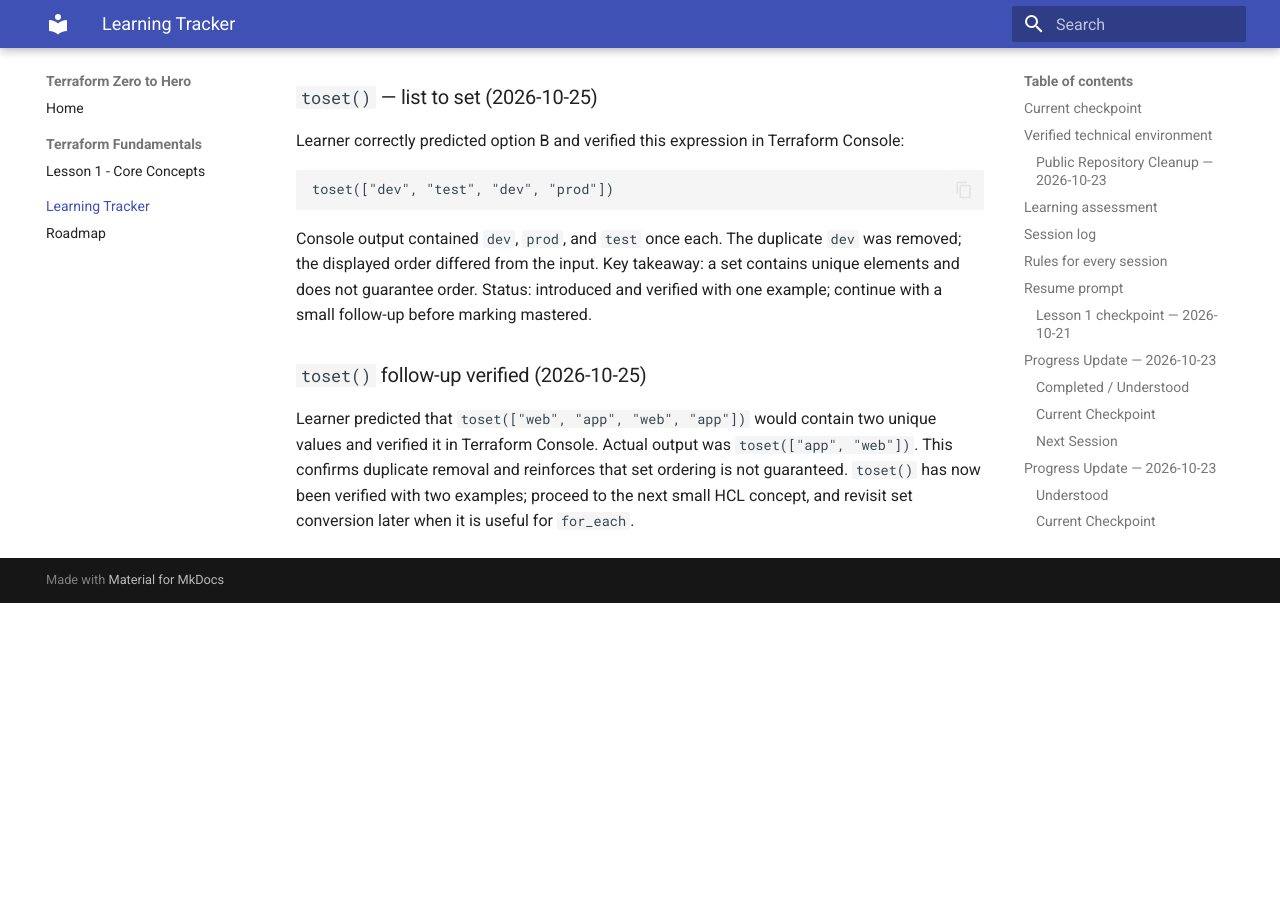
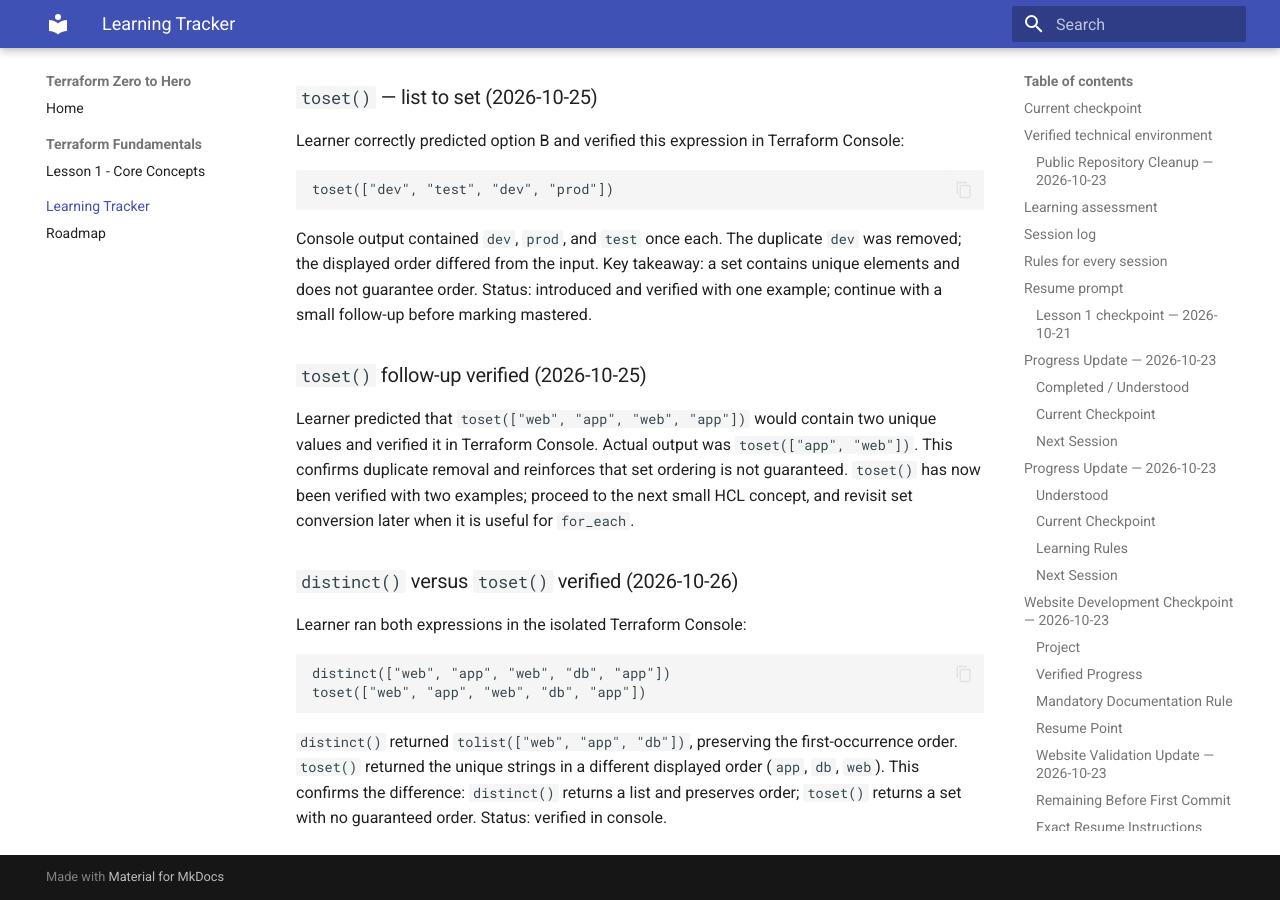
Before and after one commit to pshewale-dev/terraform-azure-lab, an MkDocs documentation site: the page built from docs/LEARNING-PROGRESS.md, in a window 1280 px wide and 900 px high, scrolled down 15539 px. Built offline with MkDocs 1.6.1 and Material for MkDocs 9.7.7, drawn with Linux system fonts in a browser that asks for light colours; before the commit the page ends 16142 px from its top, so only the background shows below that.

Commit message:
docs: record distinct and toset comparison

````diff
--- a/docs/LEARNING-PROGRESS.md
+++ b/docs/LEARNING-PROGRESS.md
@@ -471,3 +471,14 @@ Console output contained `dev`, `prod`, and `test` once each. The duplicate `dev
 
 ### `toset()` follow-up verified (2026-10-25)
 Learner predicted that `toset(["web", "app", "web", "app"])` would contain two unique values and verified it in Terraform Console. Actual output was `toset(["app", "web"])`. This confirms duplicate removal and reinforces that set ordering is not guaranteed. `toset()` has now been verified with two examples; proceed to the next small HCL concept, and revisit set conversion later when it is useful for `for_each`.
+
+
+### `distinct()` versus `toset()` verified (2026-10-26)
+Learner ran both expressions in the isolated Terraform Console:
+
+```hcl
+distinct(["web", "app", "web", "db", "app"])
+toset(["web", "app", "web", "db", "app"])
+```
+
+`distinct()` returned `tolist(["web", "app", "db"])`, preserving the first-occurrence order. `toset()` returned the unique strings in a different displayed order (`app`, `db`, `web`). This confirms the difference: `distinct()` returns a list and preserves order; `toset()` returns a set with no guaranteed order. Status: verified in console.
````
